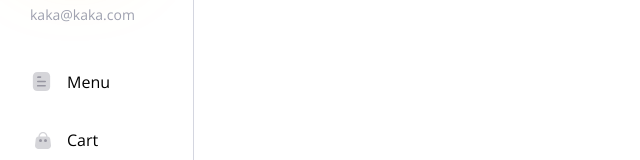
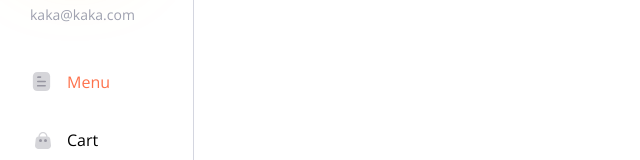
Before and after one commit to maraqja/food-delivery-react-ts-, a React (Vite) app: page / in a window 1280 px wide. Shown: the part 167-327 px from the top of the page, without its empty margins (0-640 px from the left). Built offline with nearby package versions, Linux system fonts and the light colour scheme.

Commit message:
useLocation hook for mark active route

```diff
--- a/src/layout/Menu/Layout.module.css
+++ b/src/layout/Menu/Layout.module.css
@@ -41,6 +41,14 @@
     color: var(--text-color);
 }
 
+.link:hover {
+    color: var(--primary-color);
+}
+
+.active {
+    color: var(--primary-color);
+}
+
 .email {
     font-family: Open Sans;
     font-size: 14px;
--- a/src/layout/Menu/Layout.tsx
+++ b/src/layout/Menu/Layout.tsx
@@ -1,8 +1,16 @@
-import { Link, Outlet } from 'react-router-dom';
+import { Link, Outlet, useLocation } from 'react-router-dom';
 import styles from './Layout.module.css';
 import Button from '../../components/Button/Button';
+import { useEffect } from 'react';
+import cn from 'classnames';
 
 export function Layout() {
+    const location = useLocation();
+
+    useEffect(() => {
+        console.log(location);
+    }, [location]);
+
     return (
         <div className={styles['layout']}>
             <div className={styles['sidebar']}>
@@ -16,11 +24,21 @@
                     <div className={styles['email']}>kaka@kaka.com</div>
                 </div>
                 <div className={styles['menu']}>
-                    <Link to="/" className={styles['link']}>
+                    <Link
+                        to="/"
+                        className={cn(styles['link'], {
+                            [styles['active']]: location.pathname === '/',
+                        })}
+                    >
                         <img src="/menu-icon.svg" alt="Иконка меню" />
                         Menu
                     </Link>
-                    <Link to="/cart" className={styles['link']}>
+                    <Link
+                        to="/cart"
+                        className={cn(styles['link'], {
+                            [styles['active']]: location.pathname === '/cart',
+                        })}
+                    >
                         <img src="/cart-icon.svg" alt="Иконка корзины" />
                         Cart
                     </Link>
```
